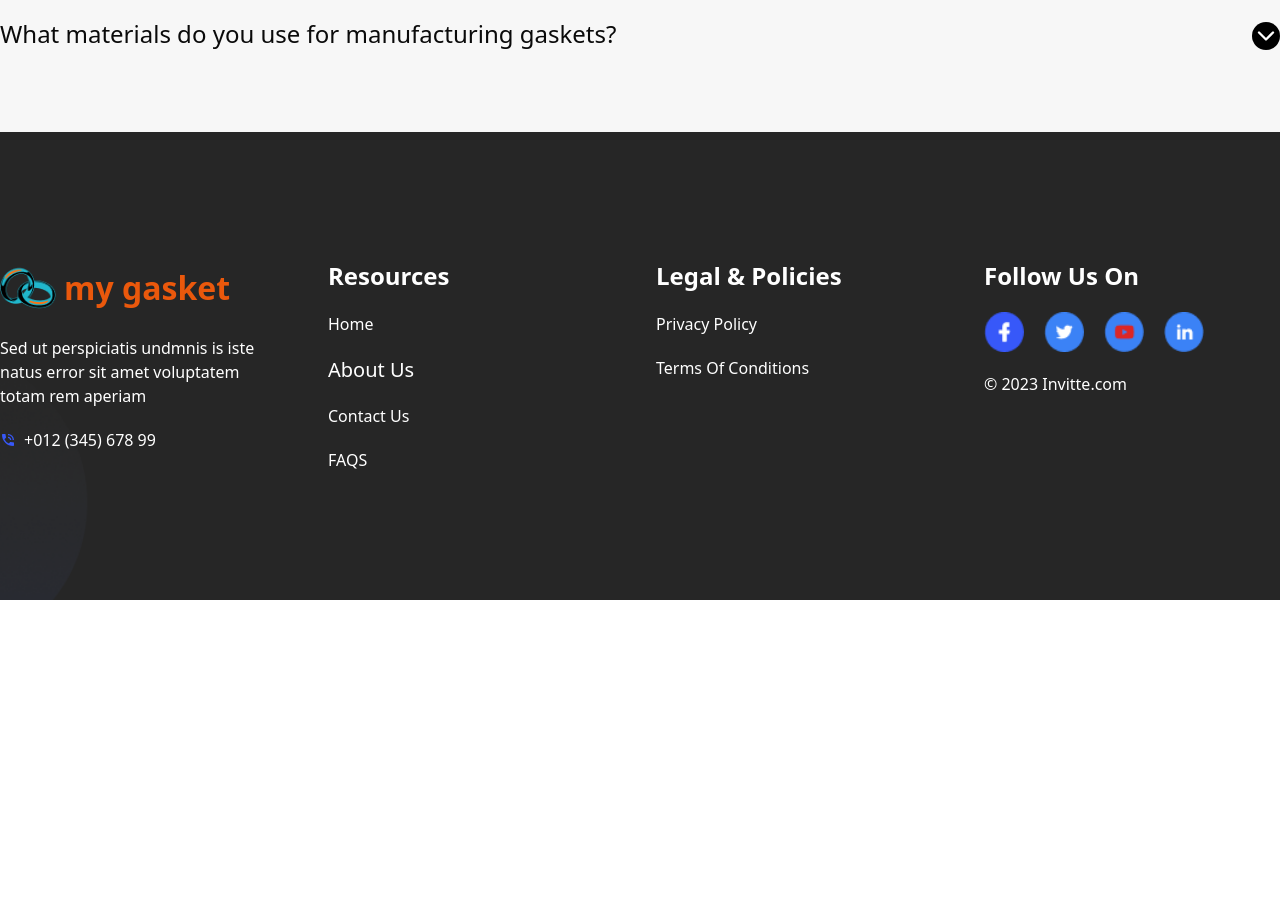
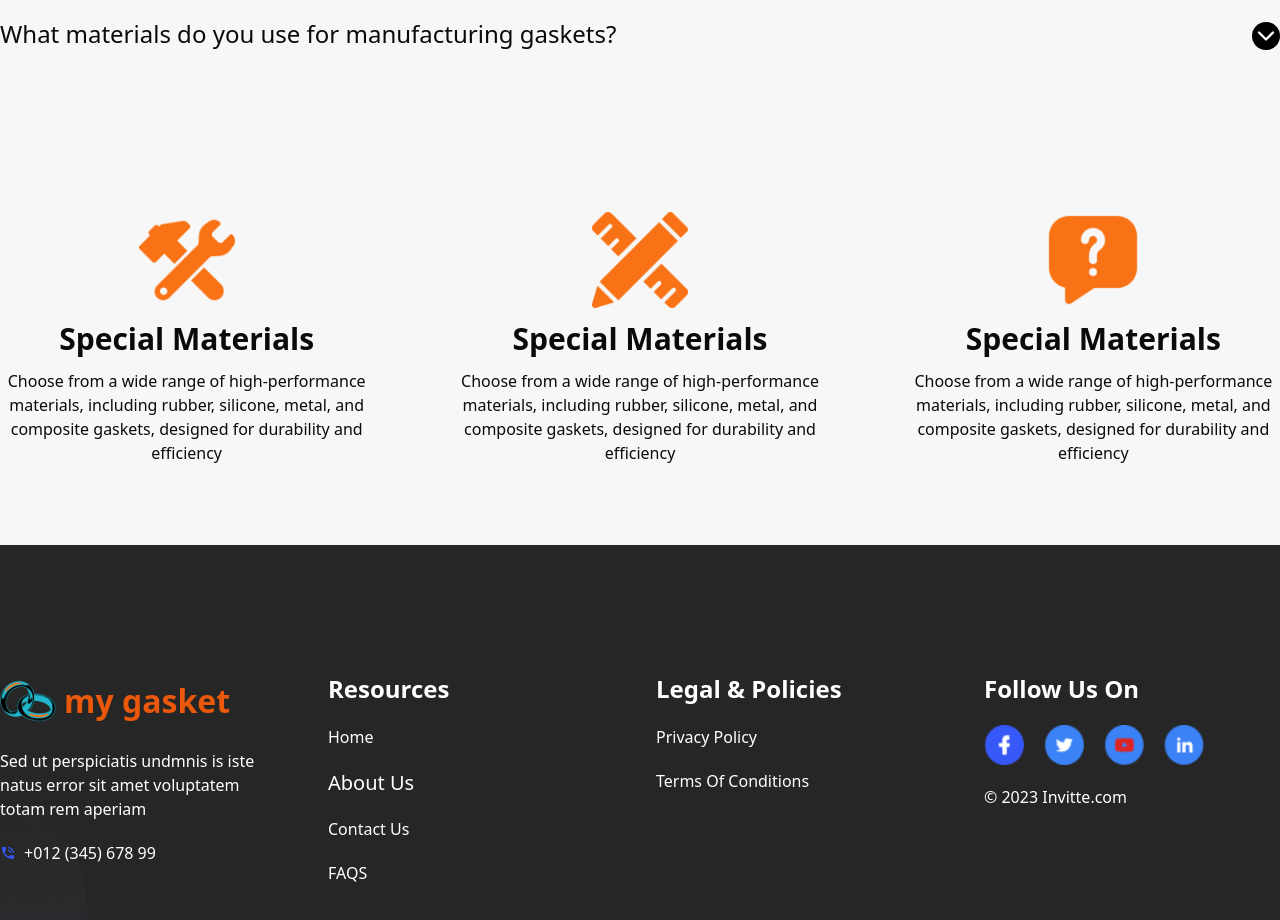
Before and after one commit to shukumar-542/my-gasket, a Next.js app: page / in a window 1280 px wide. Shown: the part 4080-5000 px from the top of the page. Before the commit the page ends 4680 px from the top, so only its background shows below. Built offline with nearby package versions, Linux system fonts and the light colour scheme.

Commit message:
What we offer section

```diff
--- a/src/app/(withCommonLayout)/page.tsx
+++ b/src/app/(withCommonLayout)/page.tsx
@@ -7,6 +7,7 @@ import HighPrecision from "@/components/HighPrecision/HighPrecision";
 import Faqs from "@/components/Faqs/Faqs";
 import WhatOurClientSay from "@/components/WhatOurClientSay/WhatOurClientSay";
 import CustomGasket from "@/components/CustomGasket/CustomGasket";
+import OurService from "@/components/OurService/OurService";
 const page = () => {
   return (
     <>
@@ -27,6 +28,7 @@ const page = () => {
       <HighPrecision/>
       <Faqs/>
       {/* <WhatOurClientSay/> */}
+      <OurService/>
     </>
   );
 };
--- /dev/null
+++ b/src/components/OurService/OurService.tsx
@@ -0,0 +1,30 @@
+import React from 'react'
+import img1 from '../../assets/material.png'
+import img2 from '../../assets/thikness.png'
+import img3 from '../../assets/question.png'
+import Image from 'next/image'
+const OurService = () => {
+  return (
+    <div className='container mx-auto py-20'>
+        <div className='grid grid-cols-1 md:grid-cols-3 gap-20'>
+            <div className='flex flex-col items-center'>
+                <Image className='h-24 w-24' src={img1} height={400} width={400} alt='img' />
+                <p className='text-[30px] font-semibold my-2'>Special Materials</p>
+                <p className='text-center'>Choose from a wide range of high-performance materials, including rubber, silicone, metal, and composite gaskets, designed for durability and efficiency </p>
+            </div>
+            <div className='flex flex-col items-center'>
+                <Image className='h-24 w-24' src={img2} height={400} width={400} alt='img' />
+                <p className='text-[30px] font-semibold my-2'>Special Materials</p>
+                <p className='text-center'>Choose from a wide range of high-performance materials, including rubber, silicone, metal, and composite gaskets, designed for durability and efficiency </p>
+            </div>
+            <div className='flex flex-col items-center'>
+                <Image className='h-24 w-24' src={img3} height={400} width={400} alt='img' />
+                <p className='text-[30px] font-semibold my-2'>Special Materials</p>
+                <p className='text-center'>Choose from a wide range of high-performance materials, including rubber, silicone, metal, and composite gaskets, designed for durability and efficiency </p>
+            </div>
+        </div>
+    </div>
+  )
+}
+
+export default OurService
```
